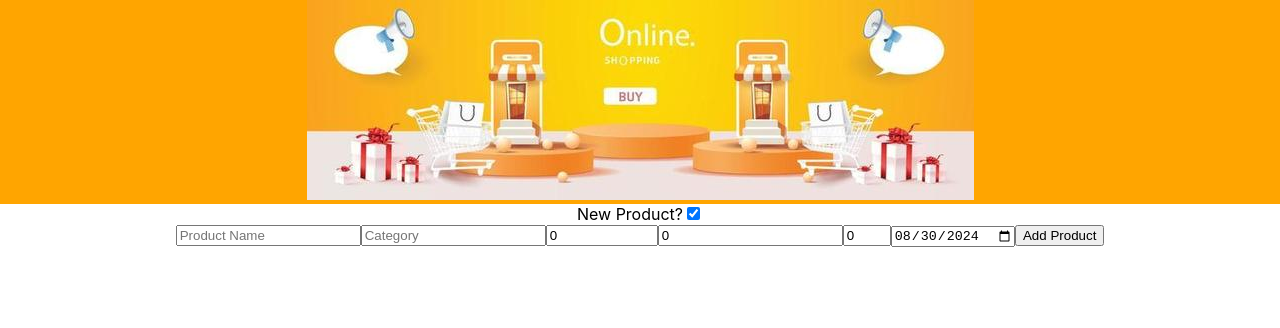
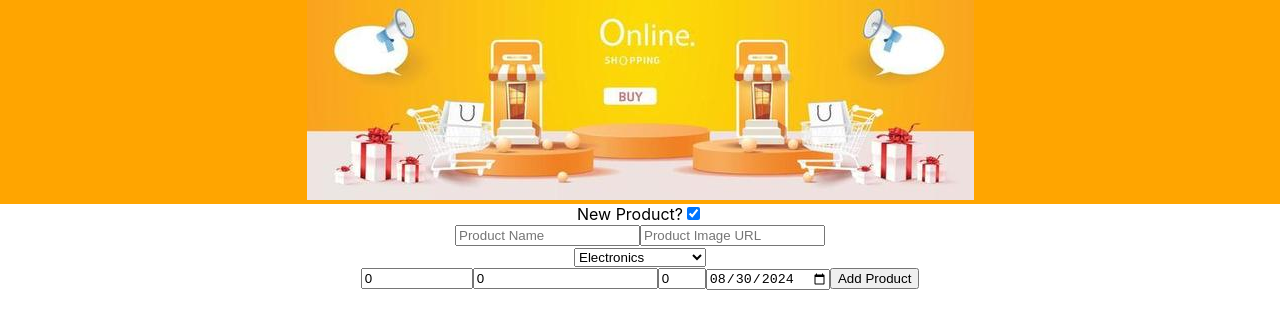
Before and after one commit to luizfrsantana/my-app-ecommerce, a React (Create React App) app: page / in a window 1280 px wide. Both pictures are taken after a click on the checkbox 693 px from the left and 213 px from the top of the page. Shown: the top 328 px of the page. Built offline with nearby package versions, Linux system fonts and the light colour scheme.

Commit message:
dropdownlist done

```diff
--- a/src/App.tsx
+++ b/src/App.tsx
@@ -2,7 +2,7 @@ import React, { useState } from 'react';
 import logo from './logo.svg';
 import './App.css';
 import { Banner } from './components/Banner';
-import { ProductInterface } from './interfaces/ProductInterface';
+import { ProductInterface } from './interfaces/Interfaces';
 import { ProductPage } from './components/ProductPage';
 
 function App() {
@@ -11,6 +11,7 @@ function App() {
   const [newProduct, setNewProduct] = useState({
     id: 0,
     name: "",
+    img:"",
     category: "",
     quantity: 0,
     price: 0,
--- /dev/null
+++ b/src/components/DropDownList/index.tsx
@@ -0,0 +1,18 @@
+import React from "react"
+import "./dropdownlist.css"
+
+export const DropDownList = (props: any) => {
+
+    return (
+        <div className="dropdown-list">
+            <label>{props.label}</label>
+            <select required={props.required} onChange={event => props.updateValue(event.target.value)} >
+                 {props.itens.map((item: any, index: number) =>{
+                        return <option key={index}>{item}</option>
+                })}
+            </select>
+        </div>
+    )
+
+
+}
--- a/src/components/ProductPage/index.tsx
+++ b/src/components/ProductPage/index.tsx
@@ -1,6 +1,15 @@
 import { useState } from "react"
 import "./productPage.css"
-import { ProductInterface } from "../../interfaces/ProductInterface"
+import { ProductInterface } from "../../interfaces/Interfaces"
+import { DropDownList } from "../DropDownList";
+
+const productCategories: String[] = [
+    "Electronics",
+    "Clothing",
+    "Books",
+    "Home & Kitchen",
+    "Sports & Outdoors",
+  ];
 
 interface ProductPageProps {
     addingNewProduct: (product: ProductInterface) => void;
@@ -9,6 +18,7 @@ interface ProductPageProps {
 
 export const ProductPage = (props: ProductPageProps) => {
     const [name, setName] = useState("")
+    const [img, setImg] = useState("")
     const [category, setCategory] = useState("")
     const [price, setPrice] = useState(0.0)
     const [quantity, setQuantity] = useState(0)
@@ -16,7 +26,7 @@ export const ProductPage = (props: ProductPageProps) => {
     const [date, setDate] = useState(new Date())
 
     const [statusForm, setStatusForm] = useState<boolean>()
-    const [displayForm, setdisplayForm] = useState("")
+    const [displayForm, setdisplayForm] = useState("none")
 
     const handleSubmit = (e: React.FormEvent) => {
         e.preventDefault()
@@ -24,6 +34,7 @@ export const ProductPage = (props: ProductPageProps) => {
         const product: ProductInterface = {
             "id": props.productId,
             "name": name,
+            "img": img,
             "category": category,
             "price": price,
             "quantity": quantity,
@@ -50,19 +61,30 @@ export const ProductPage = (props: ProductPageProps) => {
                         value={name}
                         onChange={(e) => setName(e.target.value)}
                         placeholder="Product Name"
+                        required
+
                     />
                     <input
                         type="text"
+                        value={img}
+                        onChange={(e) => setImg(e.target.value)}
+                        placeholder="Product Image URL"
+                        required
+                    />
+
+                    <DropDownList
+                        itens = {productCategories}
                         value={category}
-                        onChange={(e) => setCategory(e.target.value)}
-                        placeholder="Category"
+                        updateValue={(value:string) => setCategory(value)}
                     />
+
                     <input
                         type="number"
                         value={price}
                         onChange={(e) => setPrice(parseFloat(e.target.value))}
                         placeholder="Price"
                          min="0" max="999999" step="0.01"
+                         required
                     />
                     <input
                         type="number"
@@ -70,6 +92,7 @@ export const ProductPage = (props: ProductPageProps) => {
                         onChange={(e) => setQuantity(parseInt(e.target.value))}
                         placeholder="Quantity"
                         min="0"
+                        required
                     />
                     <input
                         type="number"
@@ -77,11 +100,13 @@ export const ProductPage = (props: ProductPageProps) => {
                         onChange={(e) => setRating(parseInt(e.target.value))}
                         placeholder="Rating"
                         min="0" max="5"
+                        required
                     />
                     <input
                         type="date"
                         value={date.toISOString().split("T")[0]}
                         onChange={(e) => setDate(new Date(e.target.value))}
+                        required
                     />
                     <button type="submit">Add Product</button>
                 </form>
--- a/src/interfaces/ProductInterface.tsx
+++ b/src/interfaces/Interfaces.tsx
@@ -1,6 +1,7 @@
 export interface ProductInterface {
     id: number,
     name: string,
+    img: string,
     category: string,
     price: number,
     quantity: number,
```
Also changed, not shown: src/components/Product/index.tsx (added, +16 -0 lines), src/components/DropDownList/dropdownlist.css (added), src/components/Product/product.css (added).
